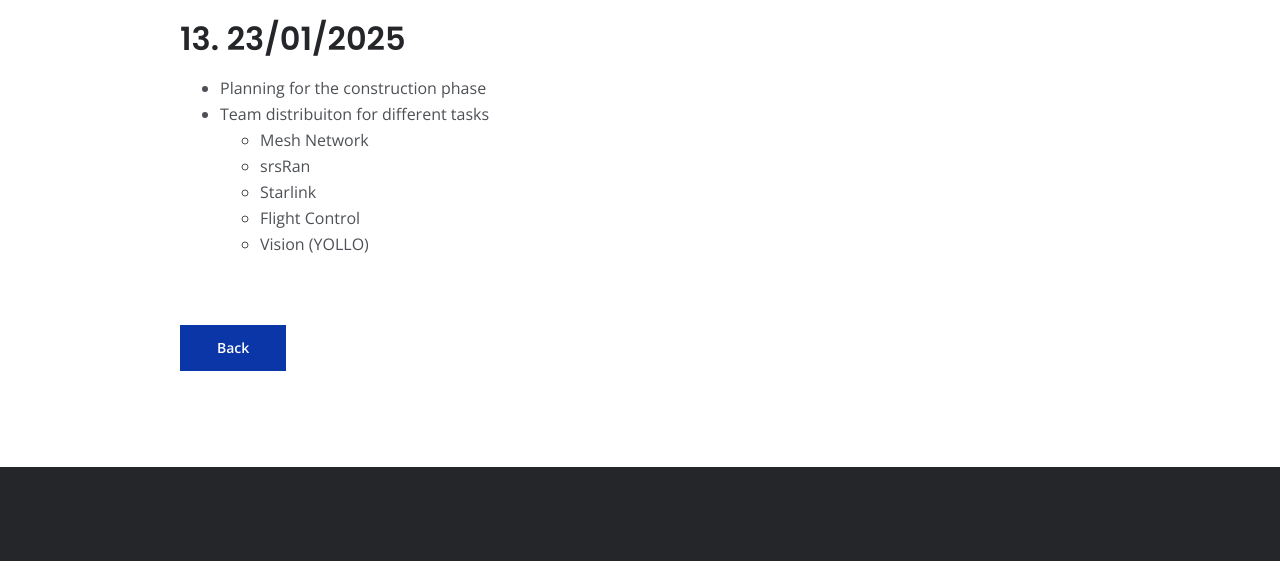
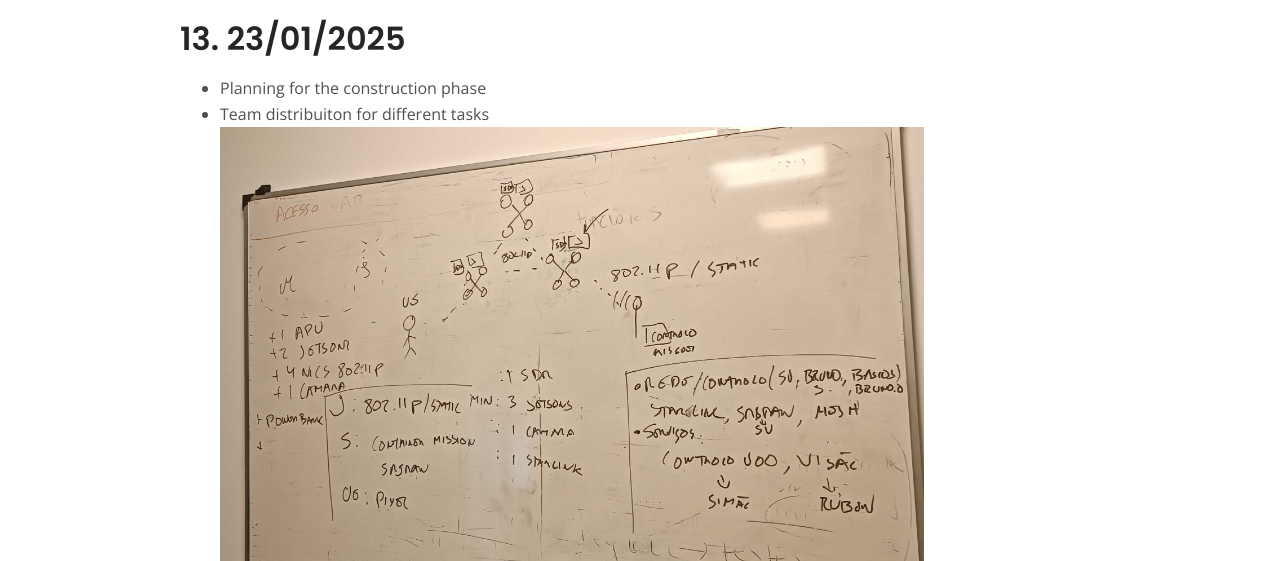
Before and after one commit to BrunommSantos/sitepeci, a plain HTML site: page meetings.html in a window 1280 px wide. Shown: the part 5090-5651 px from the top of the page. Drawn offline with nearby package versions, Linux system fonts and the light colour scheme.

Commit message:
Added draft to 13th reunion

```diff
--- a/meetings.html
+++ b/meetings.html
@@ -276,6 +276,7 @@
                     <ul>
                         <li>Planning for the construction phase</li>
                         <li>Team distribuiton for different tasks
+                            <img src="images2/23_01_2025.jpg" alt="" style="width:80%;">
                             <ul>
                                 <li>Mesh Network</li>
                                 <li>srsRan</li>
```
Also changed, not shown: images2/23_01_2025.jpg (added).
